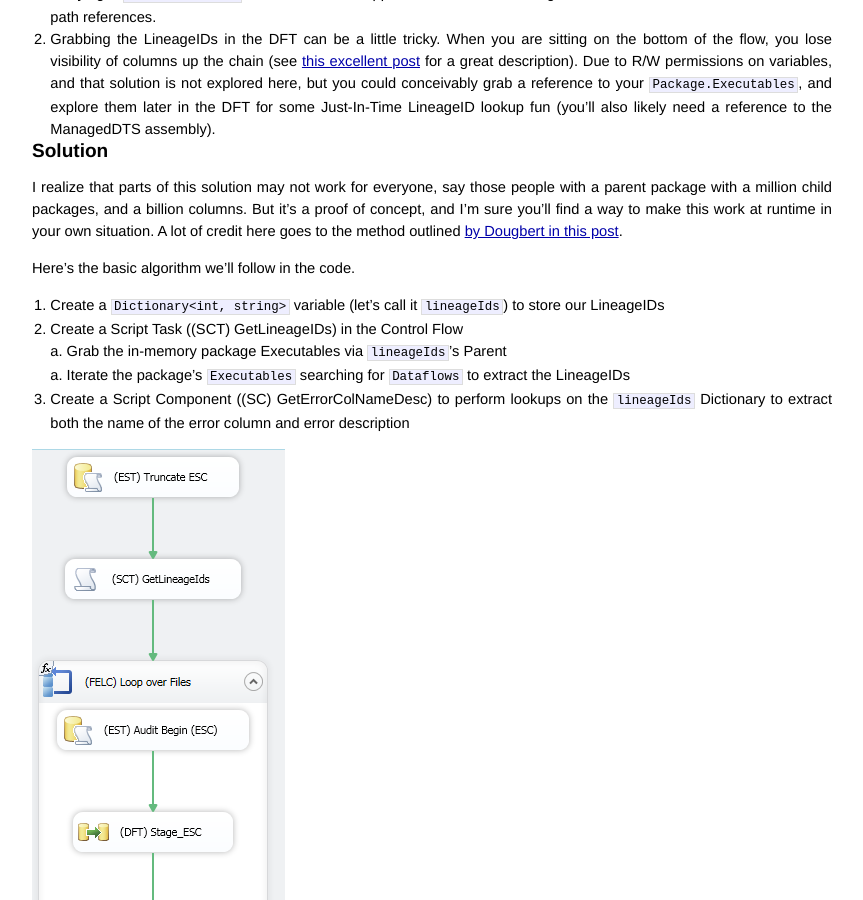
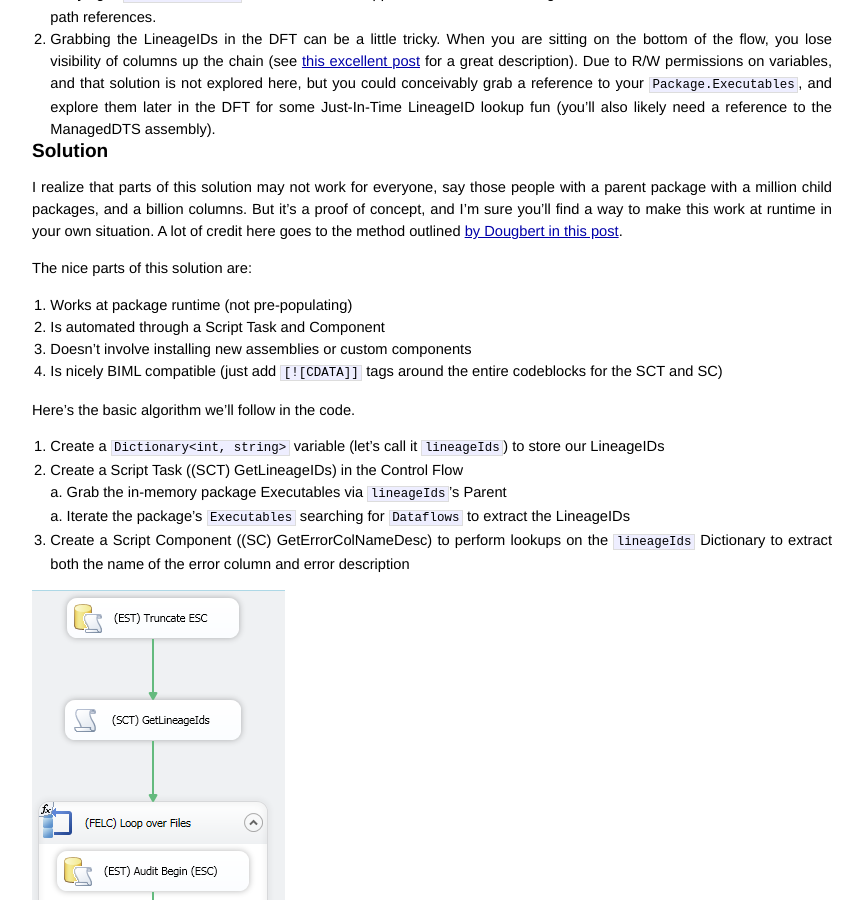
Before and after one commit to sorrell/sorrell.github.com, a Jekyll site: the page built from _posts/2015-09-14-Getting-SSIS-LineageIDs.md, in a window 1280 px wide and 900 px high, scrolled down 448 px. Shown: the whole window, without its empty margins (208-1071 px from the left). Built offline with Jekyll 4.4.1, drawn with Linux system fonts in a browser that asks for light colours; Markdown is read by kramdown in place of the engine named in the settings; comment, search, counter and statistics services are not loaded.

Commit message:
Adding updated solution benefits, BIML specific instructions

```diff
--- a/_posts/2015-09-14-Getting-SSIS-LineageIDs.md
+++ b/_posts/2015-09-14-Getting-SSIS-LineageIDs.md
@@ -16,6 +16,13 @@ When it came to getting the column name, all signs pointed back to that LineageI
 
 ## Solution
 I realize that parts of this solution may not work for everyone, say those people with a parent package with a million child packages, and a billion columns.  But it's a proof of concept, and I'm sure you'll find a way to make this work at runtime in your own situation.  A lot of credit here goes to the method outlined [by Dougbert in this post](http://dougbert.com/blog/post/Adding-the-error-column-name-to-an-error-output.aspx).
+
+The nice parts of this solution are:
+
+1. Works at package runtime (not pre-populating)
+1. Is automated through a Script Task and Component
+1. Doesn't involve installing new assemblies or custom components
+1. Is nicely BIML compatible (just add `[![CDATA]]` tags around the entire codeblocks for the SCT and SC)
 
 Here's the basic algorithm we'll follow in the code.
 
```
